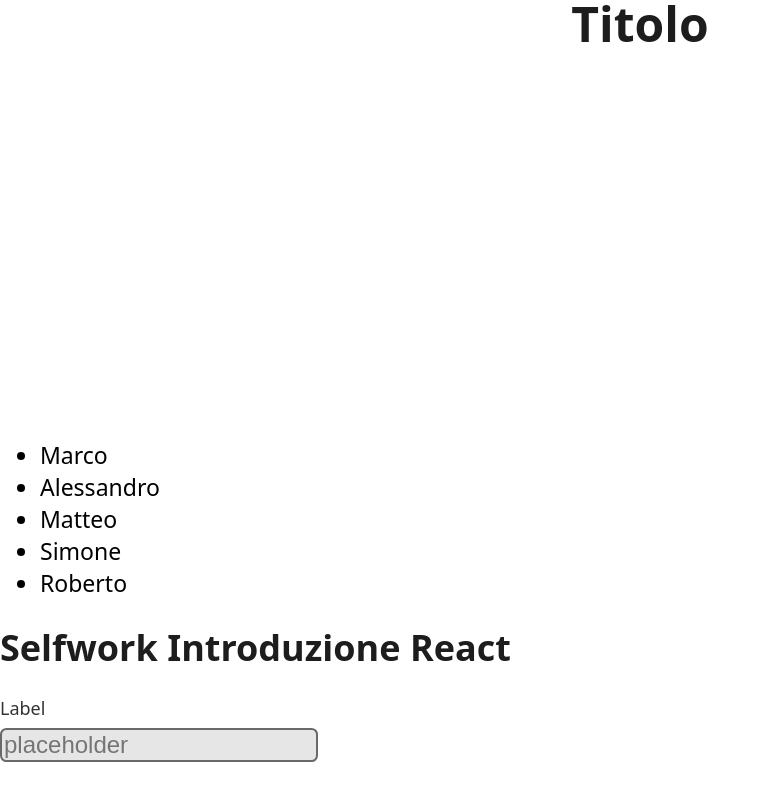
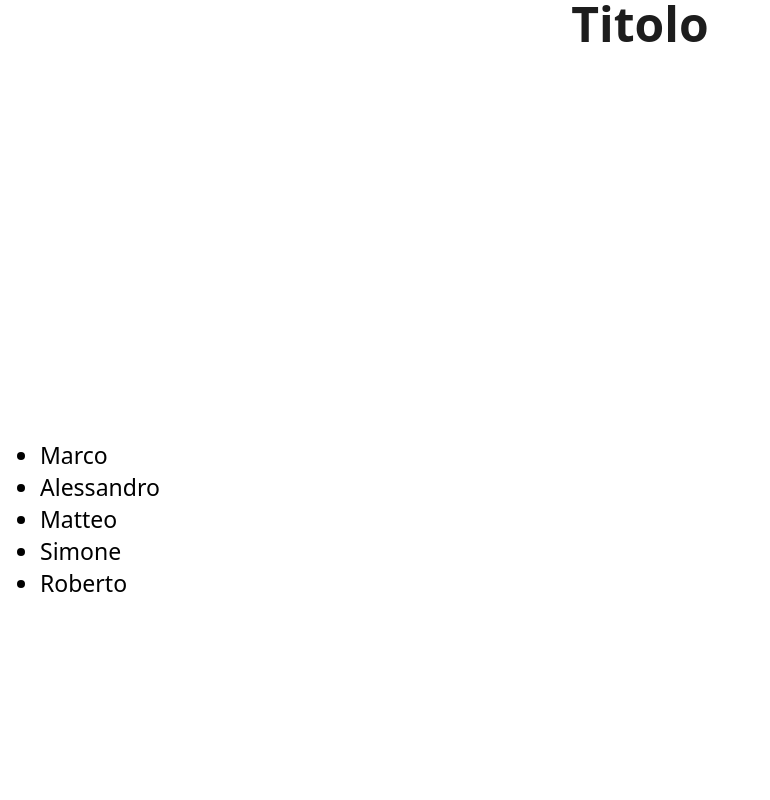
Before and after one commit to capurrooalessandro/aulab-selfwork-introduzione-react, a React (Vite) app: page / in a window 1280 px wide. Shown: the part 377-1177 px from the top of the page, without its empty margins (0-770 px from the left). After the commit the page ends 1082 px from the top, so only its background shows below. Built offline with nearby package versions, Linux system fonts and the light colour scheme.

Commit message:
updated files (Selfwork Componenti React)

```diff
--- a/src/App.jsx
+++ b/src/App.jsx
@@ -9,9 +9,6 @@ export default function App() {
 			<Navbar/>
 			<Header title="Titolo"/>
 			<List list={list}></List>
-			<h1 className="main-title">Selfwork Introduzione React</h1>
-			<label htmlFor="inputId" className="form-label">Label</label>
-			<input type="text" className="form-control" id="inputId" placeholder="placeholder" />
 		</>
 	)
 }
--- a/src/index.css
+++ b/src/index.css
@@ -24,7 +24,6 @@ body {
 
 .navbar {
 	position: fixed;
-	top: 0;
 	left: 0;
 	right: 0;
 	height: 90px;
```
